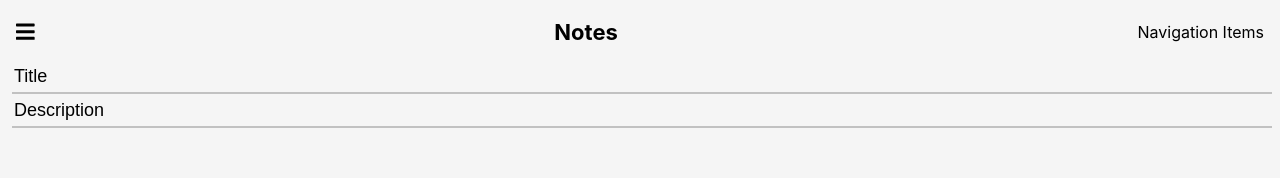
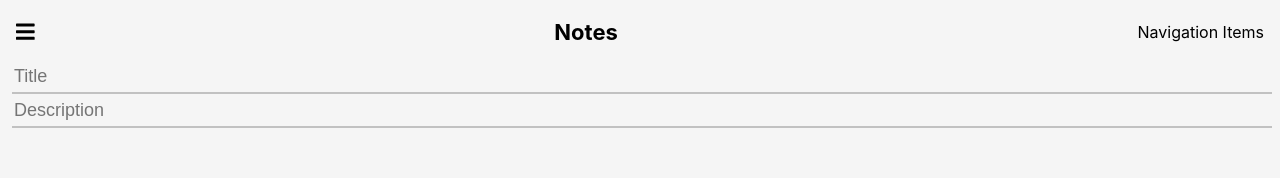
Before and after one commit to AleksandarVasilevski/notepad-react, a React (Create React App) app: page /note in a window 1280 px wide. Shown: the top 178 px of the page. Built offline with nearby package versions, Linux system fonts and the light colour scheme.

Commit message:
added placeholder to Input component

```diff
--- a/src/atoms/Input/Input.js
+++ b/src/atoms/Input/Input.js
@@ -3,7 +3,7 @@ import React from 'react';
 import classes from './Input.module.css';
 
 const input = (props) => (
-  <input className={classes.Input} value={props.value} onChange={e => props.onChange(e, props.type)}/>
+  <input className={classes.Input} value={props.value} placeholder={props.placeholder} onChange={e => props.onChange(e, props.type)}/>
 );
 
 export default input;
--- a/src/pages/NotePage/NotePage.js
+++ b/src/pages/NotePage/NotePage.js
@@ -6,8 +6,8 @@ import Input from '../../atoms/Input/Input';
 class NotePage extends Component {
 
   state = {
-    title: 'Title',
-    description: 'Description'
+    title: '',
+    description: ''
   }
 
   onChangeHandler = (e, type) => {
@@ -21,8 +21,8 @@ class NotePage extends Component {
   render(){
     return(
       <Layout>
-        <Input type='title' value={this.state.title} onChange={this.onChangeHandler}/>
-        <Input type='description' value={this.state.description} onChange={this.onChangeHandler}/>
+        <Input type='title' value={this.state.title} placeholder="Title" onChange={this.onChangeHandler}/>
+        <Input type='description' value={this.state.description} placeholder="Description" onChange={this.onChangeHandler}/>
       </Layout>
     );
   }
```
Also changed, not shown: 1 other file (tests, documents, lock files or other folders).
